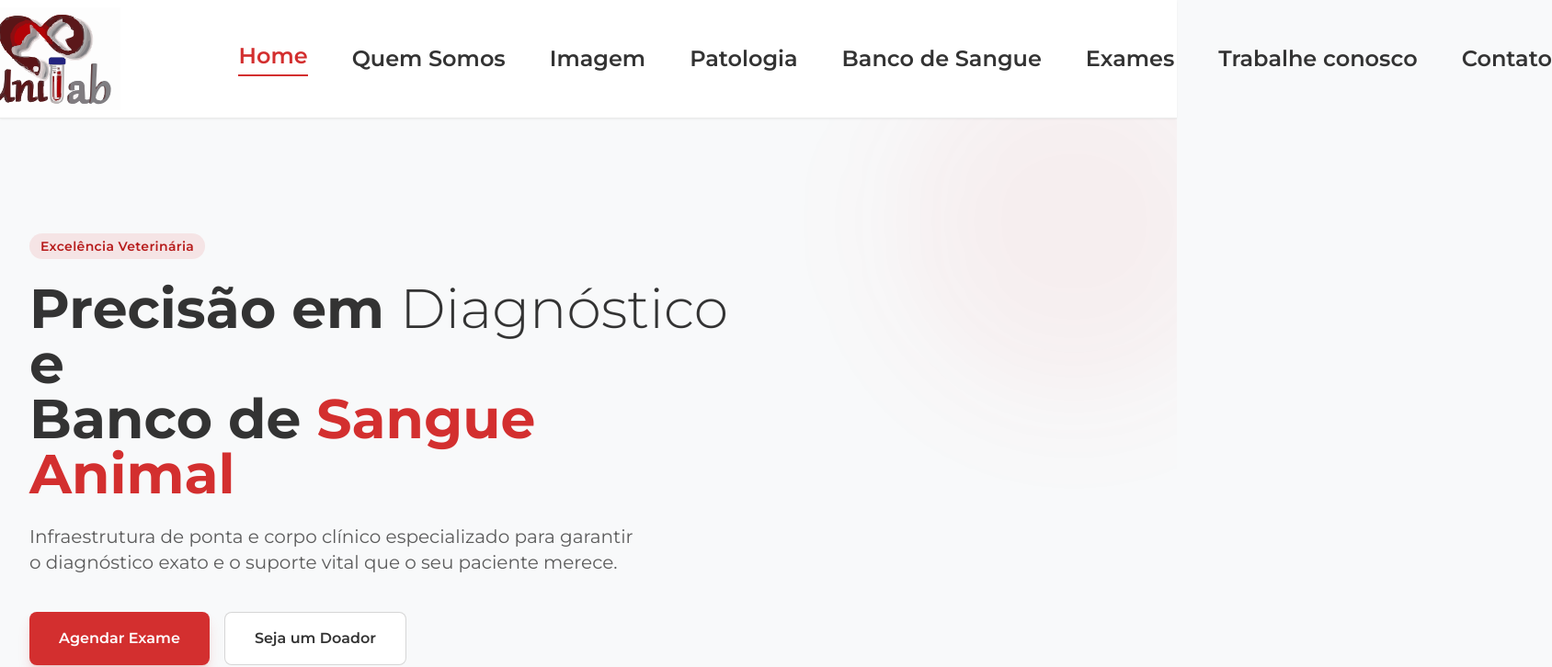
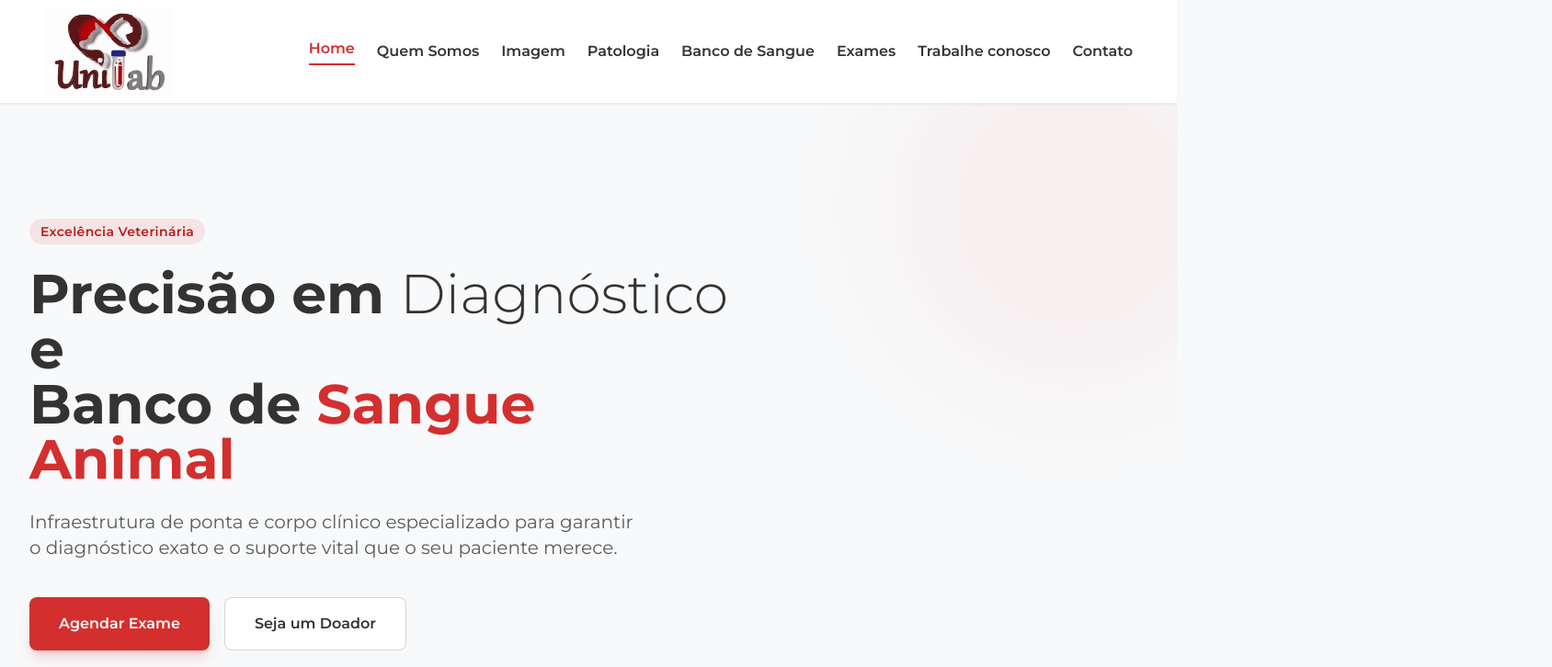
Before and after one commit to Fmarzochi/unilab, a Next.js app in the folder frontend/: page / in a window 1280 px wide. Shown: the top 726 px of the page at 92% size, 1688 px wide, since content can reach past the window. Built offline with nearby package versions, Linux system fonts and the light colour scheme.

Commit message:
Ajustei o tamanho da fonte e os espaçamentos do menu de navegação no desktop para garantir que todos os itens caibam perfeitamente na tela sem estourar a borda direita. Mantive a versão mobile e a posição do logo totalmente intactas, preservando a responsividade geral do site.

```diff
--- a/frontend/src/components/Header.tsx
+++ b/frontend/src/components/Header.tsx
@@ -32,14 +32,12 @@ export default function Header() {
     <>
       {/* Header com cor sólida para evitar renderização duplicada */}
       <header className="sticky top-0 z-40 w-full bg-unilab-white border-b border-unilab-gray/10 shadow-sm">
-        {/* Contêiner DESKTOP restaurado para manter a estrutura perfeita (1600px) */}
-        <div className="w-full max-w-[1600px] mx-auto px-6 sm:px-10 lg:px-16 xl:px-24">
-          <div className="flex flex-nowrap items-center h-24 lg:h-32">
+        {/* Contêiner DESKTOP: Padding lateral reduzido (lg:px-8 xl:px-12) para dar mais espaço útil ao menu */}
+        <div className="w-full max-w-[1600px] mx-auto px-6 sm:px-10 lg:px-8 xl:px-12">
+          <div className="flex flex-nowrap items-center h-24 lg:h-28">
 
-            {/* === MOBILE: Logo + Texto === */}
+            {/* === MOBILE: Logo + Texto (100% INTOCADO) === */}
             <div className="lg:hidden flex items-center w-full relative">
-
-              {/* Logo travado firmemente à esquerda */}
               <Link href="/" className="flex-shrink-0 z-20">
                 <Image
                   src="/images/unilab.svg"
@@ -51,8 +49,6 @@ export default function Header() {
                 />
               </Link>
 
-              {/* Texto flutuando no centro, mas agora com ml-16 (e ml-24 em telas um pouco maiores)
-                  para empurrá-lo ainda mais para a direita e afastar do logo de forma segura. */}
               <div className="absolute left-0 right-0 flex flex-col justify-center items-center pointer-events-none z-10 ml-16 sm:ml-24">
                 <span className="text-2xl sm:text-3xl font-bold text-black leading-tight text-center">
                   Laboratório
@@ -61,28 +57,28 @@ export default function Header() {
                   Veterinário
                 </span>
               </div>
-
             </div>
 
-            {/* === DESKTOP: LOGO === */}
-            <Link href="/" className="hidden lg:flex items-center group flex-shrink-0 -ml-12 lg:-ml-24 xl:-ml-32 mr-16 lg:mr-32">
+            {/* === DESKTOP: LOGO (100% INTOCADO) === */}
+            <Link href="/" className="hidden lg:flex items-center group flex-shrink-0 mr-8 lg:mr-12">
               <Image
                 src="/images/unilab.svg"
                 alt="Unilab Laboratório Veterinário"
                 width={219}
                 height={150}
-                className="h-28 w-auto object-contain transition-transform group-hover:scale-105"
+                className="h-20 lg:h-24 w-auto object-contain transition-transform group-hover:scale-105"
                 priority
               />
             </Link>
 
             {/* === DESKTOP: NAVEGAÇÃO === */}
-            <nav className="hidden lg:flex items-center ml-auto gap-8 xl:gap-12">
+            {/* Gaps e fontes micro-reduzidos para que todas as 8 opções caibam sem estourar a borda da tela */}
+            <nav className="hidden lg:flex items-center ml-auto gap-3 lg:gap-4 xl:gap-6">
               {navLinks.map((link) => (
                 <Link
                   key={link.name}
                   href={link.href}
-                  className={`text-xl xl:text-2xl font-semibold whitespace-nowrap transition-colors hover:text-unilab-red ${
+                  className={`text-sm xl:text-base font-semibold whitespace-nowrap transition-colors hover:text-unilab-red ${
                     pathname === link.href ? "text-unilab-red border-b-2 border-unilab-red pb-1" : "text-unilab-gray"
                   }`}
                 >
```
